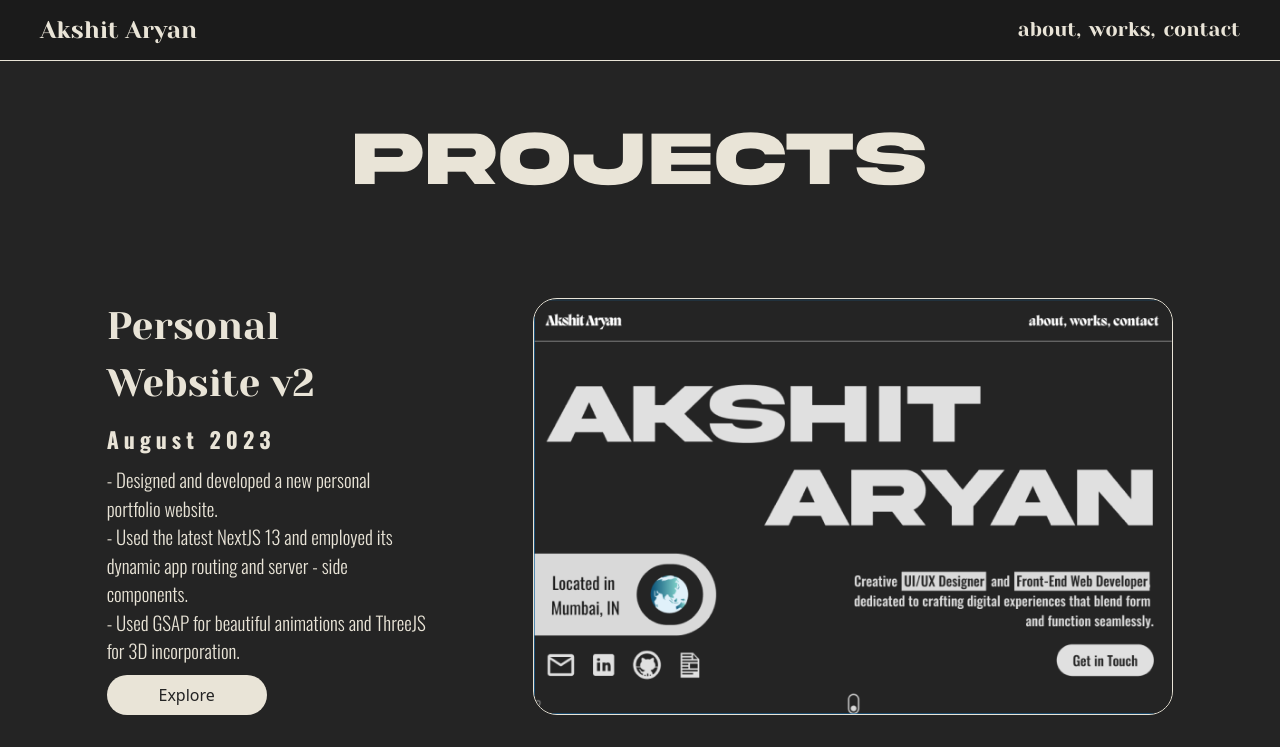
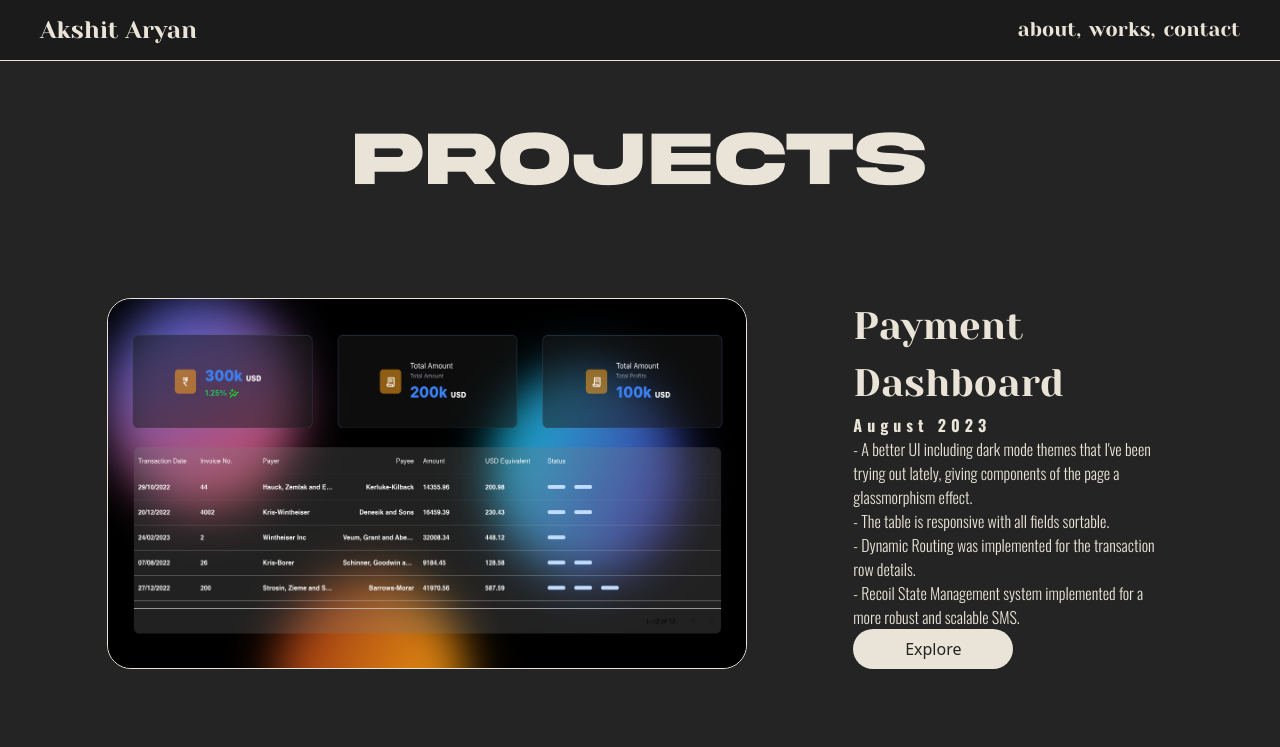
Before and after one commit to Chicken47/aryanakshit, a Next.js app: page /works in a window 1280 px wide. Shown: the top 747 px of the page. Built offline with nearby package versions, Linux system fonts and the light colour scheme.

Commit message:
dynamic routes

```diff
--- a/src/app/home/works.jsx
+++ b/src/app/home/works.jsx
@@ -63,7 +63,7 @@ const Works = () => {
           }}
         >
           <Work
-            title={"Personal Website v2"}
+            title={"Payment Dashboard"}
             role={"(ui/ux design, development)"}
           />
         </div>
@@ -73,7 +73,7 @@ const Works = () => {
           }}
         >
           <Work
-            title={"Personal Website v1"}
+            title={"Personal Website v2"}
             role={"(ui/ux design, development)"}
           />
         </div>
@@ -83,7 +83,7 @@ const Works = () => {
           }}
         >
           <Work
-            title={"Open for Policy & Impact"}
+            title={"Personal Website v1"}
             role={"(ui/ux design, development)"}
           />
         </div>
@@ -92,8 +92,18 @@ const Works = () => {
             workFour = el;
           }}
         >
+          <Work
+            title={"Open for Policy & Impact"}
+            role={"(ui/ux design, development)"}
+          />
+        </div>
+        {/* <div
+          ref={(el) => {
+            workFour = el;
+          }}
+        >
           <Work title={"HopRemit"} role={"(development)"} />
-        </div>
+        </div> */}
       </div>
       <div className="flex items-center justify-center w-full -mt-5 space-x-4">
         <span className="font-oswald text-[1.3vw] font-extrabold ">
--- /dev/null
+++ b/src/app/works/[project]/page.jsx
@@ -0,0 +1,18 @@
+import Footer from "@/app/components/footer";
+import Header from "@/app/components/header";
+import React from "react";
+import Project from "./project";
+
+const WorkProject = () => {
+  return (
+    <main className="flex justify-center w-full min-h-screen bg-bg text-text">
+      <div className="flex items-center flex-col w-full max-w-[1366px]">
+        <Header />
+        <Project />
+        <Footer />
+      </div>
+    </main>
+  );
+};
+
+export default WorkProject;
--- /dev/null
+++ b/src/app/works/[project]/project.jsx
@@ -0,0 +1,52 @@
+import React from "react";
+
+const Project = () => {
+  return (
+    <div className="flex flex-col items-center justify-center w-full min-h-screen space-y-[5vw] py-[10vw]">
+      <div className="font-akira text-[5vw] px-[10vw]">
+        Open for policy & Impact
+      </div>
+      <img
+        src="/images/opiSc.png"
+        className="w-4/5 border rounded-2xl border-text"
+      />
+      <div className="font-yeseva text-[2vw] w-full px-[10vw]">
+        May 2023 - June 2023
+      </div>
+      <div className="px-[10vw] font-oswald text-[22px] font-light tracking-wide">
+        Undertook an independent initiative to design and develop a website for
+        OPI, a distinguished consulting firm. This endeavor allowed me to
+        explore both design and development aspects, contributing to a holistic
+        digital solution. <br />
+        <br />
+        🔹 Personally conceptualized and shaped the UI and UX, prioritizing an
+        intuitive and visually appealing user experience. <br />
+        🔹 Incorporated ReactJS and GSAP to introduce subtle animations,
+        enhancing user interaction and engagement. <br />
+        🔹 Employed TailwindCSS for functional design and styling, creating a
+        modern and user-friendly interface. <br />
+        🔹 Ensured full responsiveness across a range of screens, aiming to
+        provide consistent user experiences. <br />
+        🔹 The resultant website reflects the firm's values and services,
+        underscoring the synergy of innovation and professionalism. <br />
+        🔹 For a firsthand experience, the project can be explored at
+        opi-new-dev.vercel.app. <br />
+        <br />
+        This personal project underscores my dedication to delivering meaningful
+        outcomes, highlighting my growing proficiency in UI/UX design and
+        front-end development, with an emphasis on crafting inclusive digital
+        experiences.
+      </div>
+      <div className="w-full px-[10vw] space-x-5">
+        <span className="px-5 py-3 transition-all duration-500 border rounded-full cursor-pointer hover:bg-text hover:text-bg bg-bg text-text border-text">
+          Source Code
+        </span>
+        <span className="px-5 py-3 transition-all duration-500 border rounded-full cursor-pointer hover:bg-text hover:text-bg bg-bg text-text border-text">
+          Live Site
+        </span>
+      </div>
+    </div>
+  );
+};
+
+export default Project;
--- a/src/app/works/projects.jsx
+++ b/src/app/works/projects.jsx
@@ -4,6 +4,29 @@ const Projects = () => {
   return (
     <div className="flex flex-col items-center justify-center w-full min-h-screen space-y-20 my-[8vw]">
       <div className="font-akira text-[6vw] px-10">Projects</div>
+      <div className="flex flex-row-reverse w-full justify-evenly">
+        <div className="flex flex-col justify-between w-1/4 h-full">
+          <span className="font-yeseva text-[3vw]">Payment Dashboard</span>
+          <span className="font-oswald font-extrabold tracking-[5px]">
+            August 2023
+          </span>
+          <span className="font-light font-oswald">
+            - A better UI including dark mode themes that I've been trying out
+            lately, giving components of the page a glassmorphism effect. <br />
+            - The table is responsive with all fields sortable. <br />- Dynamic
+            Routing was implemented for the transaction row details. <br />-
+            Recoil State Management system implemented for a more robust and
+            scalable SMS.
+          </span>
+          <button className="flex items-center justify-center w-1/2 px-6 py-2 rounded-full bg-text text-bg">
+            Explore
+          </button>
+        </div>
+        <img
+          src="/images/payment.png"
+          className="w-1/2 border border-text rounded-3xl"
+        />
+      </div>
       <div className="flex w-full justify-evenly">
         <div className="flex flex-col justify-between w-1/4 h-full">
           <span className="font-yeseva text-[3vw]">Personal Website v2</span>
```
Also changed, not shown: public/images/payment.png (added).
